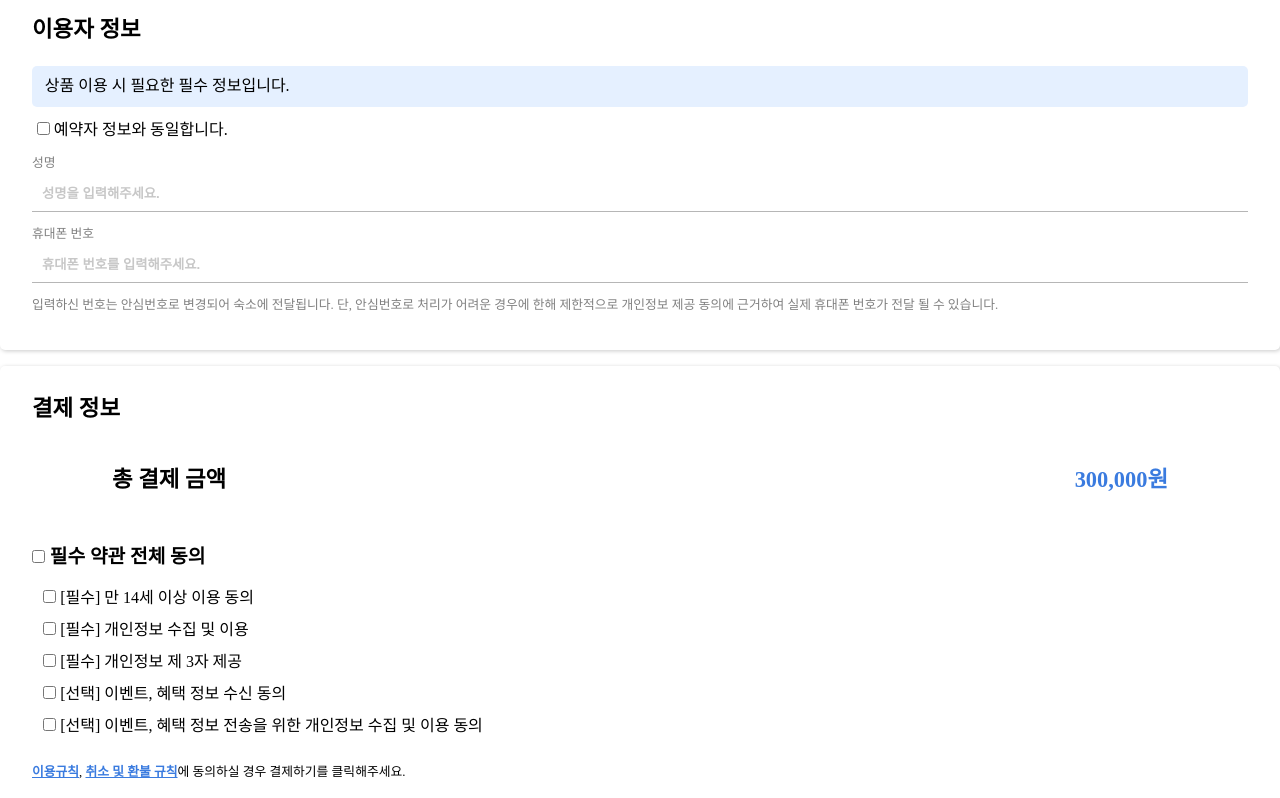
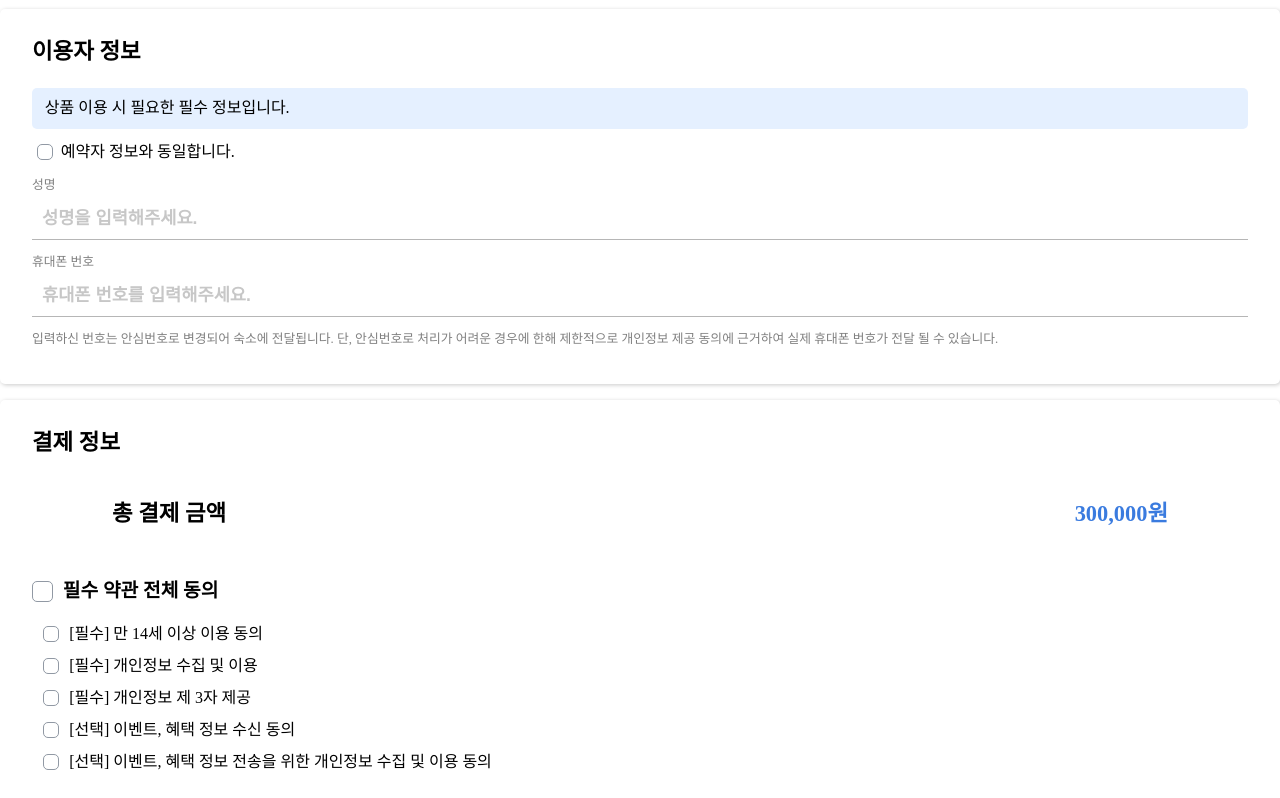
Before and after one commit to Shimpyo-House/Shimpyo_FE, a React (Vite) app: page /pay in a window 1280 px wide. Shown: the part 1260-2058 px from the top of the page. Built offline with nearby package versions, Linux system fonts and the light colour scheme.

Commit message:
Feat: 예약자/이용자 유효성, 정보 이동, 전화번호 대시추가 등

```diff
--- a/src/components/common/header/Header.tsx
+++ b/src/components/common/header/Header.tsx
@@ -47,10 +47,6 @@ const InnerContainer = css`
   justify-content: space-between;
   align-items: center;
 
-<<<<<<< HEAD
-  padding: 0.5rem 1rem;
-  border-bottom: 1px solid ${theme.colors.gray400};
-=======
   width: 100%;
   height: 4.375rem;
 
@@ -59,7 +55,6 @@ const InnerContainer = css`
   max-width: 1280px;
 
   padding: 0.5rem 1rem;
->>>>>>> ba8710e889bf165b2b3aea4d6bb628f3226cf6b1
 `;
 
 const LogoText = css`
--- a/src/components/layout/Pay/BookingUser.tsx
+++ b/src/components/layout/Pay/BookingUser.tsx
@@ -1,28 +1,76 @@
 // 고객 예약 정보 - 예약자 정보, 이용자 정보 부분
 
+import { ChangeEvent, useState } from 'react';
 import { css } from '@emotion/react';
+import theme from '../../../style/theme';
 
 const BookingUser = () => {
+  const [reserveInfo, setReserveInfo] = useState('');
+  const [userInfo, setUserInfo] = useState('');
+  const [checked, setChecked] = useState(false);
+  const [phoneNum, setPhoneNum] = useState('');
+
+  const handlePhoneNum = (event: ChangeEvent<HTMLInputElement>) => {
+    const inputNumber = event.target.value.replace(/[^0-9]/g, '');
+    let formattedNumber = '';
+
+    for (let i = 0; i < inputNumber.length; i++) {
+      if (i === 3 || i === 7) {
+        formattedNumber += '-';
+      }
+      formattedNumber += inputNumber[i];
+    }
+
+    if (formattedNumber.length > 13) {
+      return;
+    }
+
+    setPhoneNum(formattedNumber);
+  };
+
   return (
     <div css={BookingUserInfo}>
       <div css={ReservationUser}>
         <h1>예약자 정보</h1>
         <p>성명</p>
-        <input placeholder="성명을 입력해주세요." />
+        <input
+          placeholder="성명을 입력해주세요."
+          css={InputEl}
+          onChange={(event) => setReserveInfo(event.target.value)}
+          value={reserveInfo}
+        />
       </div>
 
       <div css={UsingUser}>
         <h1>이용자 정보</h1>
         <div css={EssentialInfo}>상품 이용 시 필요한 필수 정보입니다.</div>
         <div css={SameReserveUser}>
-          <label htmlFor="check">
-            <input id="check" type="checkbox" /> 예약자 정보와 동일합니다.
+          <label htmlFor="check" css={AlignCheckBox}>
+            <input
+              id="check"
+              type="checkbox"
+              css={CheckBtn}
+              onChange={(event) =>
+                event.target.checked ? setChecked(true) : setChecked(false)
+              }
+            />
+            <div>예약자 정보와 동일합니다.</div>
           </label>
         </div>
         <p>성명</p>
-        <input css={InputBox} placeholder="성명을 입력해주세요." />
+        <input
+          placeholder="성명을 입력해주세요."
+          css={InputEl}
+          value={checked ? reserveInfo : userInfo}
+          onChange={(event) => setUserInfo(event.target.value)}
+        />
         <p>휴대폰 번호</p>
-        <input css={InputBox} placeholder="휴대폰 번호를 입력해주세요." />
+        <input
+          placeholder="휴대폰 번호를 입력해주세요."
+          css={InputEl}
+          value={phoneNum}
+          onChange={handlePhoneNum}
+        />
         <p>
           입력하신 번호는 안심번호로 변경되어 숙소에 전달됩니다. 단, 안심번호로
           처리가 어려운 경우에 한해 제한적으로 개인정보 제공 동의에 근거하여
@@ -46,14 +94,17 @@ const BookingUserInfo = css`
     font-size: 0.8rem;
     color: gray;
   }
+`;
 
-  input {
+const InputEl = css`
   padding: 10px;
+  margin-bottom: 1rem;
+  width: 100%;
 
+  font-size: 1.1rem;
   outline: none;
   border: none;
   border-bottom: 1px solid #b6b6b6;
-
   transition: 0.5s;
 
   &::placeholder {
@@ -63,7 +114,6 @@ const BookingUserInfo = css`
 
   &:focus {
     border-bottom: 1px solid #6d6d6d;
-    }
   }
 `;
 
@@ -112,10 +162,77 @@ const SameReserveUser = css`
   }
 `;
 
-const InputBox = css`
-  margin-bottom: 1rem;
+const AlignCheckBox = css`
+  display: flex;
+  gap: 0.5rem;
+`;
 
-  width: 100%;
+const CheckBtn = css`
+  width: 1rem;
+  height: 1rem;
+
+  position: relative;
+
+  border: 1px solid ${theme.colors.gray600};
+  border-radius: 5px;
+
+  cursor: pointer;
+  appearance: none;
+  -webkit-box-sizing: border-box;
+  box-sizing: border-box;
+  transition: all 0.3s;
+
+  &:after {
+    content: '';
+    position: absolute;
+    top: 0;
+    left: 0;
+    right: 0;
+    bottom: 0;
+    box-shadow: 0 0 0 calc(20px / 3.5) ${theme.colors.blue700};
+    border-radius: inherit;
+    opacity: 0;
+    transition: all 0.5s cubic-bezier(0.12, 0.4, 0.29, 1.46);
+  }
+
+  &:before {
+    position: absolute;
+    top: 40%;
+    left: 50%;
+    content: '';
+
+    width: 0.2rem;
+    height: 0.3rem;
+    border-right: 2px solid #fff;
+    border-bottom: 2px solid #fff;
+    transform: translate(-50%, -50%) rotate(45deg) scale(0);
+    opacity: 0;
+    transition:
+      all 0.1s cubic-bezier(0.71, -0.46, 0.88, 0.6),
+      opacity 0.1s;
+  }
+
+  &:hover {
+    border-color: ${theme.colors.blue700};
+  }
+
+  &:checked {
+    background: ${theme.colors.blue700};
+    border-color: transparent;
+
+    &:before {
+      opacity: 1;
+
+      transform: translate(-50%, -50%) rotate(45deg) scale(1.1);
+      transition: all 0.2s cubic-bezier(0.12, 0.4, 0.29, 1.46) 0.1s;
+    }
+  }
+
+  &:active:not(:checked)::after {
+    transition: none;
+    box-shadow: none;
+    opacity: 1;
+  }
 `;
 
 export default BookingUser;
--- a/src/components/layout/Pay/Payment.tsx
+++ b/src/components/layout/Pay/Payment.tsx
@@ -2,6 +2,7 @@
 import { useEffect, useState } from 'react';
 import { css } from '@emotion/react';
 import { useNavigate } from 'react-router-dom';
+import theme from '../../../style/theme';
 
 const Payment = () => {
   const [allAgree, setAllAgree] = useState(false);
@@ -48,69 +49,77 @@ const Payment = () => {
 
       <div css={Agreement}>
         <div css={AllAgree}>
-          <label htmlFor="allAgree">
+          <label htmlFor="allAgree" css={AlignCheckBox}>
             <input
               id="allAgree"
               type="checkbox"
               checked={allAgree}
+              css={BigCheckBtn}
               onChange={handleAllAgreeClick}
             />{' '}
-            필수 약관 전체 동의
+            <div>필수 약관 전체 동의</div>
           </label>
         </div>
         <div css={Agree}>
-          <label htmlFor="ageAgree">
+          <label htmlFor="ageAgree" css={AlignCheckBox}>
             <input
               id="ageAgree"
               type="checkbox"
               checked={ageAgree}
+              css={CheckBtn}
               onChange={() => setAgeAgree(!ageAgree)}
             />{' '}
-            [필수] 만 14세 이상 이용 동의
+            <div>[필수] 만 14세 이상 이용 동의</div>
           </label>
         </div>
         <div css={Agree}>
-          <label htmlFor="infoAgree">
+          <label htmlFor="infoAgree" css={AlignCheckBox}>
             <input
               id="infoAgree"
               type="checkbox"
               checked={infoAgree}
+              css={CheckBtn}
               onChange={() => setInfoAgree(!infoAgree)}
             />{' '}
-            [필수] 개인정보 수집 및 이용
+            <div>[필수] 개인정보 수집 및 이용</div>
           </label>
         </div>
         <div css={Agree}>
-          <label htmlFor="thirdPartyAgree">
+          <label htmlFor="thirdPartyAgree" css={AlignCheckBox}>
             <input
               id="thirdPartyAgree"
               type="checkbox"
               checked={thirdPartyAgree}
+              css={CheckBtn}
               onChange={() => setThirdPartyAgree(!thirdPartyAgree)}
             />{' '}
-            [필수] 개인정보 제 3자 제공
+            <div>[필수] 개인정보 제 3자 제공</div>
           </label>
         </div>
         <div css={Agree}>
-          <label htmlFor="eventAgree">
+          <label htmlFor="eventAgree" css={AlignCheckBox}>
             <input
               id="eventAgree"
               type="checkbox"
               checked={eventAgree}
+              css={CheckBtn}
               onChange={() => setEventAgree(!eventAgree)}
             />{' '}
-            [선택] 이벤트, 혜택 정보 수신 동의
+            <div>[선택] 이벤트, 혜택 정보 수신 동의</div>
           </label>
         </div>
         <div css={Agree}>
-          <label htmlFor="eventInfoAgree">
+          <label htmlFor="eventInfoAgree" css={AlignCheckBox}>
             <input
               id="eventInfoAgree"
               type="checkbox"
               checked={eventInfoAgree}
+              css={CheckBtn}
               onChange={() => setEventInfoAgree(!eventInfoAgree)}
             />{' '}
-            [선택] 이벤트, 혜택 정보 전송을 위한 개인정보 수집 및 이용 동의
+            <div>
+              [선택] 이벤트, 혜택 정보 전송을 위한 개인정보 수집 및 이용 동의
+            </div>
           </label>
         </div>
       </div>
@@ -163,7 +172,7 @@ const TotalPrice = css`
   font-weight: 900;
 
   p {
-    color: #3a7bdf;
+    color: ${theme.colors.blue700};
   }
 `;
 
@@ -193,7 +202,7 @@ const AgreeInfo = css`
 
   span {
     font-weight: 900;
-    color: #3a7bdf;
+    color: ${theme.colors.blue700};
     text-decoration: underline;
     cursor: pointer;
   }
@@ -208,7 +217,7 @@ const PaymentButton = css`
   font-size: 1.2rem;
 
   border-radius: 5px;
-  background-color: #3a7bdf;
+  background-color: ${theme.colors.blue700};
   color: #fff;
   text-align: center;
   cursor: pointer;
@@ -216,8 +225,149 @@ const PaymentButton = css`
   transition: 0.2s;
 
   &:hover {
-    background-color: #2565c8;
+    background-color: ${theme.colors.blue800};
   }
 `;
 
+const BigCheckBtn = css`
+  width: 1.3rem;
+  height: 1.3rem;
+
+  position: relative;
+
+  border: 1px solid ${theme.colors.gray600};
+  border-radius: 5px;
+
+  cursor: pointer;
+  appearance: none;
+  -webkit-box-sizing: border-box;
+  box-sizing: border-box;
+  transition: all 0.3s;
+
+  &:after {
+    content: '';
+    position: absolute;
+    top: 0;
+    left: 0;
+    right: 0;
+    bottom: 0;
+    box-shadow: 0 0 0 calc(20px / 2.5) ${theme.colors.blue700};
+    border-radius: inherit;
+    opacity: 0;
+    transition: all 0.5s cubic-bezier(0.12, 0.4, 0.29, 1.46);
+  }
+
+  &:before {
+    position: absolute;
+    top: 40%;
+    left: 50%;
+    content: '';
+
+    width: 0.25rem;
+    height: 0.45rem;
+    border-right: 2px solid #fff;
+    border-bottom: 2px solid #fff;
+    transform: translate(-50%, -50%) rotate(45deg) scale(0);
+    opacity: 0;
+    transition:
+      all 0.1s cubic-bezier(0.71, -0.46, 0.88, 0.6),
+      opacity 0.1s;
+  }
+
+  &:hover {
+    border-color: ${theme.colors.blue700};
+  }
+
+  &:checked {
+    background: ${theme.colors.blue700};
+    border-color: transparent;
+
+    &:before {
+      opacity: 1;
+
+      transform: translate(-50%, -50%) rotate(45deg) scale(1.2);
+      transition: all 0.2s cubic-bezier(0.12, 0.4, 0.29, 1.46) 0.1s;
+    }
+  }
+
+  &:active:not(:checked)::after {
+    transition: none;
+    box-shadow: none;
+    opacity: 1;
+  }
+`;
+
+const CheckBtn = css`
+  width: 1rem;
+  height: 1rem;
+
+  position: relative;
+
+  border: 1px solid ${theme.colors.gray600};
+  border-radius: 5px;
+
+  cursor: pointer;
+  appearance: none;
+  -webkit-box-sizing: border-box;
+  box-sizing: border-box;
+  transition: all 0.3s;
+
+  &:after {
+    content: '';
+    position: absolute;
+    top: 0;
+    left: 0;
+    right: 0;
+    bottom: 0;
+    box-shadow: 0 0 0 calc(20px / 3.5) ${theme.colors.blue700};
+    border-radius: inherit;
+    opacity: 0;
+    transition: all 0.5s cubic-bezier(0.12, 0.4, 0.29, 1.46);
+  }
+
+  &:before {
+    position: absolute;
+    top: 40%;
+    left: 50%;
+    content: '';
+
+    width: 0.2rem;
+    height: 0.3rem;
+    border-right: 2px solid #fff;
+    border-bottom: 2px solid #fff;
+    transform: translate(-50%, -50%) rotate(45deg) scale(0);
+    opacity: 0;
+    transition:
+      all 0.1s cubic-bezier(0.71, -0.46, 0.88, 0.6),
+      opacity 0.1s;
+  }
+
+  &:hover {
+    border-color: ${theme.colors.blue700};
+  }
+
+  &:checked {
+    background: ${theme.colors.blue700};
+    border-color: transparent;
+
+    &:before {
+      opacity: 1;
+
+      transform: translate(-50%, -50%) rotate(45deg) scale(1.1);
+      transition: all 0.2s cubic-bezier(0.12, 0.4, 0.29, 1.46) 0.1s;
+    }
+  }
+
+  &:active:not(:checked)::after {
+    transition: none;
+    box-shadow: none;
+    opacity: 1;
+  }
+`;
+
+const AlignCheckBox = css`
+  display: flex;
+  gap: 10px;
+`;
+
 export default Payment;
```
Also changed, not shown: .eslintrc.json. Lines whose indentation alone changed are shown as unchanged.
